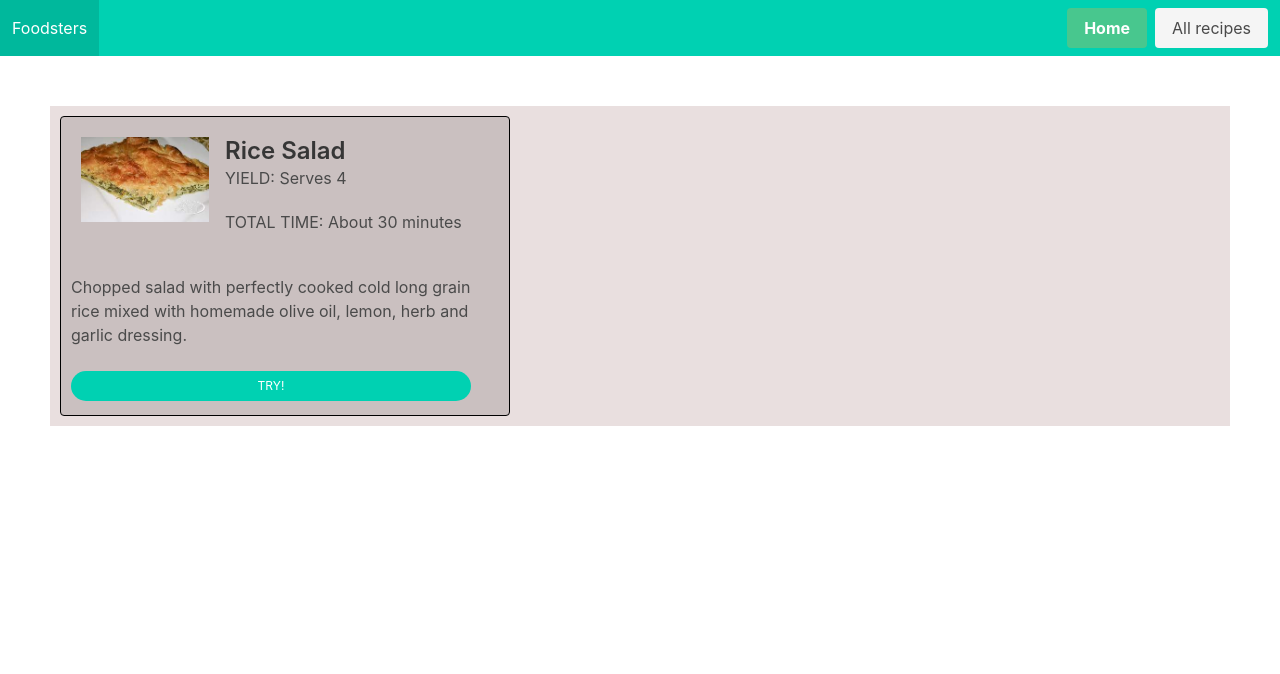
After one commit to Kristaspahilari/foodsters, a Flask app: page /recipes in a window 1280 px wide. The commit adds this page. Shown: the top 674 px of the page. Run offline with Flask 2, Linux system fonts and the light colour scheme.

Commit message:
adding more info

```diff
--- a/app.py
+++ b/app.py
@@ -3,7 +3,7 @@ from flask import Flask, render_template
 app = Flask(__name__)
 
 @app.route("/")
-def hello_world():
+def home():
     f = open('grains.txt')
     grains= f.read().splitlines()
     f = open('vegetables.txt')
@@ -14,7 +14,15 @@ def hello_world():
     dairy= f.read().splitlines()
     f = open('meat.txt')
     meat= f.read().splitlines()
+    return render_template('home.html', grains_list=grains, vegetables_list=vegetables, fruits_list=fruits, dairy_list=dairy, meat_list=meat)
 
 
 
-    return render_template('base.html', grains_list=grains, vegetables_list=vegetables, fruits_list=fruits, dairy_list=dairy, meat_list=meat)
+@app.route("/recipes")
+def recipes():
+    return render_template('recipes.html')
+
+
+@app.route("/recipes/<string:name>")
+def profile(username):
+    return render_template('recipe.html')
--- a/templates/base.html
+++ b/templates/base.html
@@ -14,19 +14,13 @@
         background: rgb(183, 255, 183);
         padding: 50px;
       }
-      .container {
-        text-align: center;
-        text-decoration: greenyellow;
-        text-transform: capitalize;
-
-      }
       </style>
   </head>
   <body>
 
-    <nav class="navbar" role="navigation" aria-label="main navigation">
+    <nav class="navbar is-primary" role="navigation" aria-label="main navigation">
         <div class="navbar-brand">
-          <a class="navbar-item" href="https://bulma.io">
+          <a class="navbar-item" href= "home.html">
            Foodsters
           </a>
 
@@ -42,10 +36,11 @@
           <div class="navbar-end">
             <div class="navbar-item">
               <div class="buttons">
-                <a class="button is-primary">
+                <a class="button is-success" href="home.html">
+
                   <strong>Home</strong>
                 </a>
-                <a class="button is-light">
+                <a class="button is-light" href="recipes.html">
                   All recipes
                 </a>
               </div>
--- /dev/null
+++ b/templates/recipes.html
@@ -0,0 +1,79 @@
+{% extends 'base.html' %}
+
+
+{% block content %}
+ <style>
+   .all-recipes {
+     width: auto;
+     margin: 50px 50px 50px 50px;
+    background-color: rgb(233, 223, 223);
+    display: inline-grid;
+    grid-template-columns: repeat(3, 1fr);
+   }
+   .card-content{
+
+    border:1px solid black;
+    width: 450px;
+    height: 300px;
+    margin: 10px;
+    padding: 10px;
+    background-color: rgb(202, 192, 192);
+   }
+   .recipe {
+ height: 400px;
+ width: 400px;
+}
+
+.content {
+  margin-bottom: 10px;
+}
+  .card {
+    height: 300px;
+    width: 300px;
+  }
+  .media {
+    width: auto;
+  height: auto;
+  margin: auto;
+  padding: 10px;
+  position: relative;
+}
+
+.content {
+  height: 400px;
+  width: 400px;
+}
+ </style>
+
+
+
+
+<div class="all-recipes">
+  <div class="card-content">
+    <div class="media">
+      <div class="media-left">
+        <figure class="image is-128x128">
+          <img src="{{url_for('static', filename='spinaq.jpg')}}" alt="Image">
+        </figure>
+      </div>
+      <div class="media-content">
+        <p class="title is-4">Rice Salad</p>
+        <p class="subtitle is-6">YIELD: Serves 4</p>
+        <p class="subtitle is-6">TOTAL TIME: About 30 minutes</p>
+      </div>
+    </div>
+        <div class="content">
+          Chopped salad with perfectly cooked cold long grain rice mixed with homemade olive oil, lemon, herb and garlic dressing.<br>
+          <br>
+          <button class="button is-small is-fullwidth is-rounded is-primary">TRY!</button>
+        </div>
+  </div>
+
+
+
+
+</div>
+
+
+
+{% endblock %}
```
Also changed, not shown: other parts of templates/base.html (+4 -117 lines), data.py (added, +8 -0 lines), templates/home.html (added, +127 -0 lines), templates/recipe.html (added, +9 -0 lines), static/spinaq.jpg (added).
